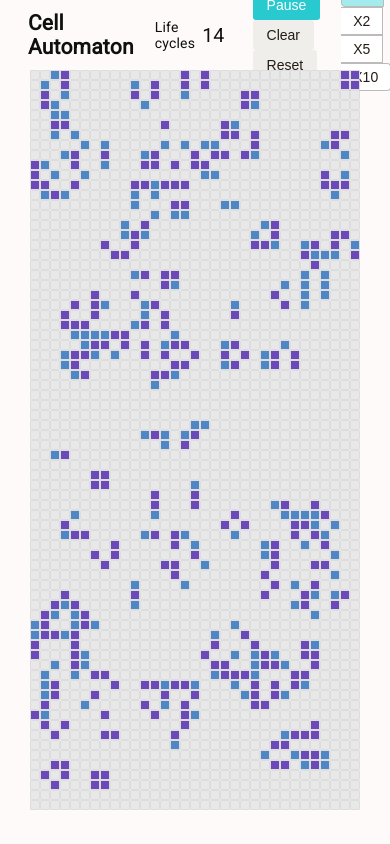
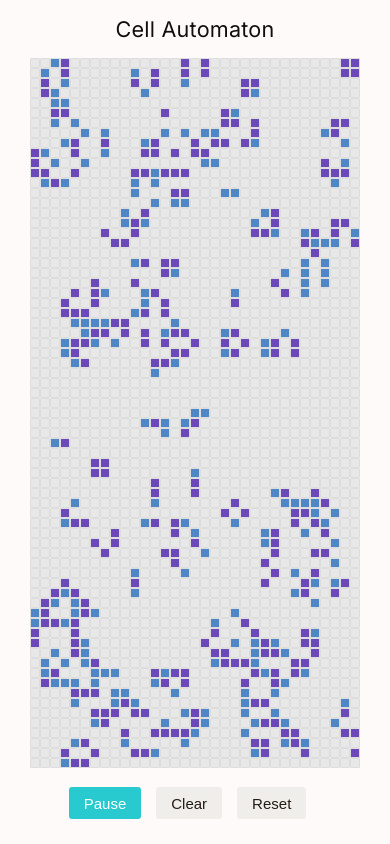
Before and after one commit to chazmcgrill/cell-automaton, a React (Create React App) app: page / in a window 390 px wide. Built offline with nearby package versions, Linux system fonts and the light colour scheme.

Commit message:
Adds heading to ui components and makes responsive

```diff
--- a/src/components/App.tsx
+++ b/src/components/App.tsx
@@ -5,6 +5,10 @@ import { BASE_INTERVAL_MS, CELL_STATUS } from '../config';
 import { BoardDimensions, Cell } from '../utils/types';
 import Header from './Header';
 import { ThemeProvider } from './ui/theme';
+import Controls from './Controls';
+import Heading from './ui/Heading';
+
+const { innerWidth: screenWidth } = window;
 
 const App = () => {
     const [cells, setCells] = useState<Cell[]>([]);
@@ -97,6 +101,11 @@ const App = () => {
 
     return (
         <ThemeProvider>
+            {screenWidth <= 800 ? (
+                <div className="mobile-header">
+                    <Heading importance={4}>Cell Automaton</Heading>
+                </div>
+            ) : (
                 <Header
                     toggleLifeCycle={toggleLifeCycle}
                     onClear={handleClear}
@@ -106,10 +115,23 @@ const App = () => {
                     isPaused={isPaused}
                     lifeCycleCount={counter}
                 />
+            )}
+
 
             <div className="life-board" ref={boardElementRef} style={boardDimensions}>
                 {cells.length > 0 && <LifeBoard cells={cells} clickCell={handleCellClick} />}
             </div>
+
+            {screenWidth <= 800 && (
+                <div className="mobile-header">
+                    <Controls
+                        onPlay={toggleLifeCycle}
+                        onClear={handleClear}
+                        onReset={handleResetCells}
+                        isPaused={isPaused}
+                    />
+                </div>
+            )}
         </ThemeProvider>
     )
 
--- a/src/components/Header.tsx
+++ b/src/components/Header.tsx
@@ -2,6 +2,7 @@ import React, { memo } from 'react';
 import { BASE_INTERVAL_MS, SPEED_MULTIPLIERS } from '../config';
 import Controls from './Controls';
 import ButtonGroup from './ui/ButtonGroup';
+import Heading from './ui/Heading';
 import Stat from './ui/Stat';
 import { ButtonItem } from './ui/types';
 
@@ -16,7 +17,7 @@ interface HeaderProps {
 }
 
 const SPEED_BUTTON_ITEMS = SPEED_MULTIPLIERS.map(multiplier => ({
-    value: BASE_INTERVAL_MS / multiplier,
+    value: BASE_INTERVAL_MS / multiplier, // interval delay
     label: `X${multiplier}`,
 })) as ButtonItem<number>[];
 
@@ -30,7 +31,7 @@ const Header = ({
     lifeCycleCount,
 }: HeaderProps): JSX.Element => (
     <header>
-        <h2>Cell Automaton</h2>
+        <Heading importance={4}>Cell Automaton</Heading>
         <div className="row">
             <Stat label="Life cycles" value={lifeCycleCount} />
 
--- /dev/null
+++ b/src/components/ui/Heading.tsx
@@ -0,0 +1,61 @@
+import React, { ReactNode } from 'react';
+import styled, { css } from 'styled-components';
+
+const sharedHeadingStyles = ({ hasMargins }: { hasMargins?: boolean }) => css`
+    margin: ${hasMargins ? '3rem 0 1.38rem' : '0'};
+    font-family: 'Inter', sans-serif;
+    font-weight: 400;
+    line-height: 1.3;
+`;
+
+const H1 = styled.h1`
+    ${sharedHeadingStyles}
+    margin-top: 0;
+    font-size: 2.488rem;
+`;
+
+const H2 = styled.h2`
+    ${sharedHeadingStyles}
+    font-size: 2.074rem;
+`;
+
+const H3 = styled.h3`
+    ${sharedHeadingStyles}
+    font-size: 1.728rem;
+`;
+
+const H4 = styled.h4`
+    ${sharedHeadingStyles}
+    font-size: 1.44rem;
+`;
+
+const H5 = styled.h5`
+    ${sharedHeadingStyles}
+    font-size: 1.2rem;
+`;
+
+const headingComponents = {
+    1: H1,
+    2: H2,
+    3: H3,
+    4: H4,
+    5: H5,
+}
+
+interface HeadingProps {
+    importance?: keyof typeof headingComponents;
+    children: ReactNode;
+    hasMargins?: boolean;
+}
+
+const Heading = ({ importance = 1, children: text, hasMargins }: HeadingProps): JSX.Element => {
+    const HeadingComponent = headingComponents[importance];
+
+    return (
+        <HeadingComponent hasMargins={hasMargins}>
+            {text}
+        </HeadingComponent>
+    );
+};
+
+export default Heading;
--- a/src/css/Header.sass
+++ b/src/css/Header.sass
@@ -4,3 +4,7 @@ header
     justify-content: space-between
     padding: 0 2rem
     height: 70px
+
+.mobile-header
+    padding: 1rem
+    text-align: center
--- a/src/css/LifeBoard.sass
+++ b/src/css/LifeBoard.sass
@@ -1,8 +1,11 @@
 .life-board
     margin: 0 2rem
-    height: calc(100vh - 100px)
     display: flex
     flex-wrap: wrap
     justify-content: center
     align-items: center
     align-content: flex-start
+    height: calc(100vh - 100px)
+
+    @media (max-width: 800px)
+        height: calc(100vh - 130px)
--- a/src/index.sass
+++ b/src/index.sass
@@ -3,11 +3,13 @@ $text: #0f0f0f
 $white: #fff
 $grey: #ddd
 
-@import url('https://fonts.googleapis.com/css?family=Roboto')
+@import url('https://fonts.googleapis.com/css?family=Inter:400')
 
 html
-    font-family: 'Roboto', sans-serif
-    font-size: 14px
+    font-family: 'Inter', sans-serif
+    font-weight: 400
+    font-size: 15px
+    line-height: 1.75
     letter-spacing: 0.2px
     height: 100%
     color: $text
@@ -17,10 +19,8 @@ html
 body
     margin: 0
 
-h1
-    font-size: 2.5rem
-    letter-spacing: 0.1rem
-    margin: 0
+small, .text_small
+    font-size: 0.833rem
 
 p, span, button
     font-size: 1rem
```
Lines whose indentation alone changed are shown as unchanged.
